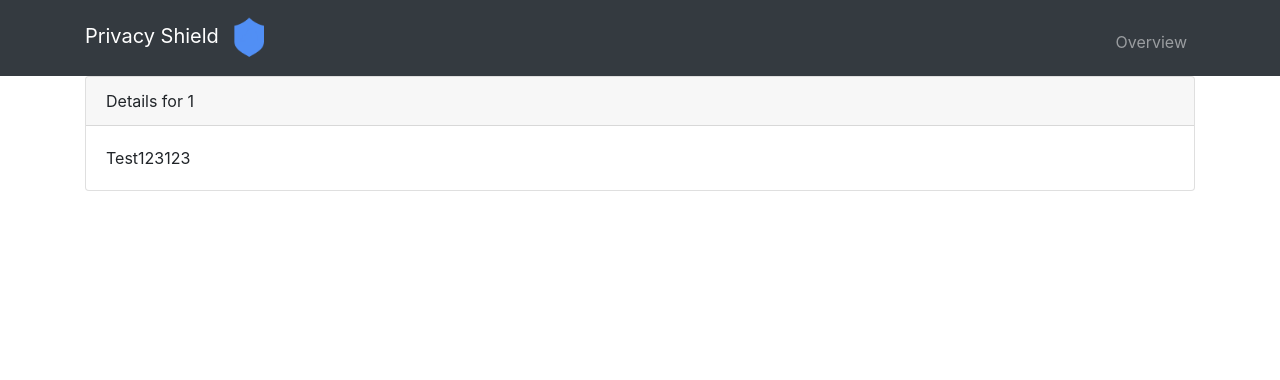
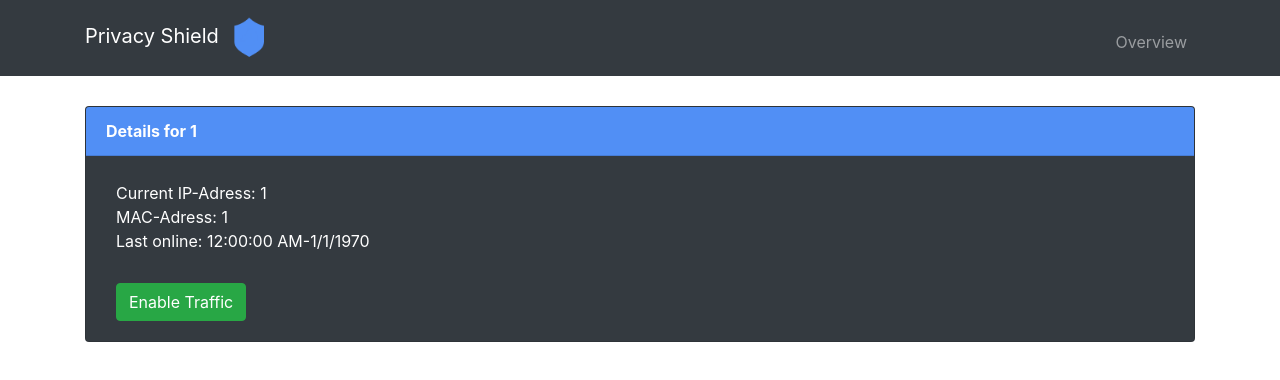
Before and after one commit to daniel-eichinger-bl/privacyShield, a React (Create React App) app in the folder client/: page /device_details/1/1/1/1 in a window 1280 px wide. Shown: the top 380 px of the page. Built offline with nearby package versions, Linux system fonts and the light colour scheme.

Commit message:
adds rough details page

```diff
--- a/client/src/App.js
+++ b/client/src/App.js
@@ -15,12 +15,15 @@ function App() {
   const handleFetchDevices = () => {
     setIsLoading(true);
     fetch('/api/devices')
-      .then(res => { return res.json() })
+      .then(res => { if(res.status === 200) {return res.json() }})
       .then(data => {
         data.devices.sort((a, b) => b.timestamp - a.timestamp);
         console.log(data);
         setDevices(data);
         setIsLoading(false);
+      })
+      .catch(err => {
+        console.log(err);
       });
   }
 
--- a/client/src/components/Details.js
+++ b/client/src/components/Details.js
@@ -1,9 +1,34 @@
-import React from 'react'
-import { Card, CardHeader, CardBody, Container, Row, Col, Spinner, ListGroup, ListGroupItem } from 'reactstrap';
+import React, { useState } from 'react'
+import { Card, CardHeader, CardBody, Container, Button, Spinner } from 'reactstrap';
 
 const Details = (props) => {
-    let {mac, ip, timestamp, blocked} = props.match.params;
-    console.log(props.match.params);
+    var { mac, ip, timestamp, blocked } = props.match.params;
+    timestamp = parseInt(timestamp);
+
+    const [trafficBlocked, setTrafficBlocked] = useState(blocked === 0 ? false : true);
+    const [isLoading, setIsLoading] = useState(false)
+
+    const handleTrafficBlock = () => {
+        setIsLoading(true);
+        setTrafficBlocked(!trafficBlocked)
+        blocked = trafficBlocked;
+
+        fetch('/api/devices/block', {
+            method: "POST",
+            headers: {
+                "Content-Type": "application/json",
+            },
+            body: JSON.stringify(mac, blocked)
+        })
+            .then(res => { if (res.status === 200) { return res.json() } })
+            .then(data => {
+                if(data) {
+                    console.log(data);
+                    setIsLoading(false);
+                }
+            });
+    }
+
 
     return (
         <Container>
@@ -12,7 +37,23 @@ const Details = (props) => {
                     Details for {mac}
                 </CardHeader>
                 <CardBody>
-                    Test123123
+
+                    <div className="listContent">
+                        Current IP-Adress: {ip}<br />
+                        MAC-Adress: {mac}<br />
+                        Last online: {new Date(timestamp).toLocaleTimeString()}-{new Date(timestamp).toLocaleDateString()}
+
+                        <div id="controlsContainer">
+                            {!isLoading ?
+                                <Button color={!trafficBlocked ? "danger" : "success"} onClick={handleTrafficBlock}>
+                                    {!trafficBlocked ? "Block Traffic" : "Enable Traffic"}
+                                </Button>
+                                :
+                                <Spinner color="danger"></Spinner>
+                            }
+                        </div>
+                    </div>
+
                 </CardBody>
             </Card>
         </Container>
--- a/client/src/components/Overview.js
+++ b/client/src/components/Overview.js
@@ -3,14 +3,14 @@ import { Link } from 'react-router-dom'
 import { Button, Container, Spinner, ListGroup, ListGroupItem, Badge } from 'reactstrap'
 
 const Overview = (props) => {
+    const showFetchBtn = props.showFetchBtn;
 
     useEffect(() => {
-        props.showFetchBtn(true);
-
+        showFetchBtn(true);
         return () => {
-            props.showFetchBtn(false);
+            showFetchBtn(false);
         }
-    }, [])
+    })
 
     const checkIsActive = (timestamp) => {
         var beforeTenMinutes = new Date();
--- a/client/src/index.css
+++ b/client/src/index.css
@@ -45,3 +45,25 @@ code {
 .activeHeading {
   color: #248a3b!important;
 }
+
+/* Details */
+.card {
+  margin-top:30px;
+  margin-bottom: 30px;
+  color: white!important;
+  background-color: #343a40!important;
+}
+
+.card-header {
+  background-color: #518FF5!important;
+  font-weight: bold!important;
+}
+
+.custom-control-input:checked~.custom-control-label::before {
+  background-color: red!important;
+  border-color:red!important;
+}
+
+#controlsContainer {
+  margin-top: 30px;
+}
```
